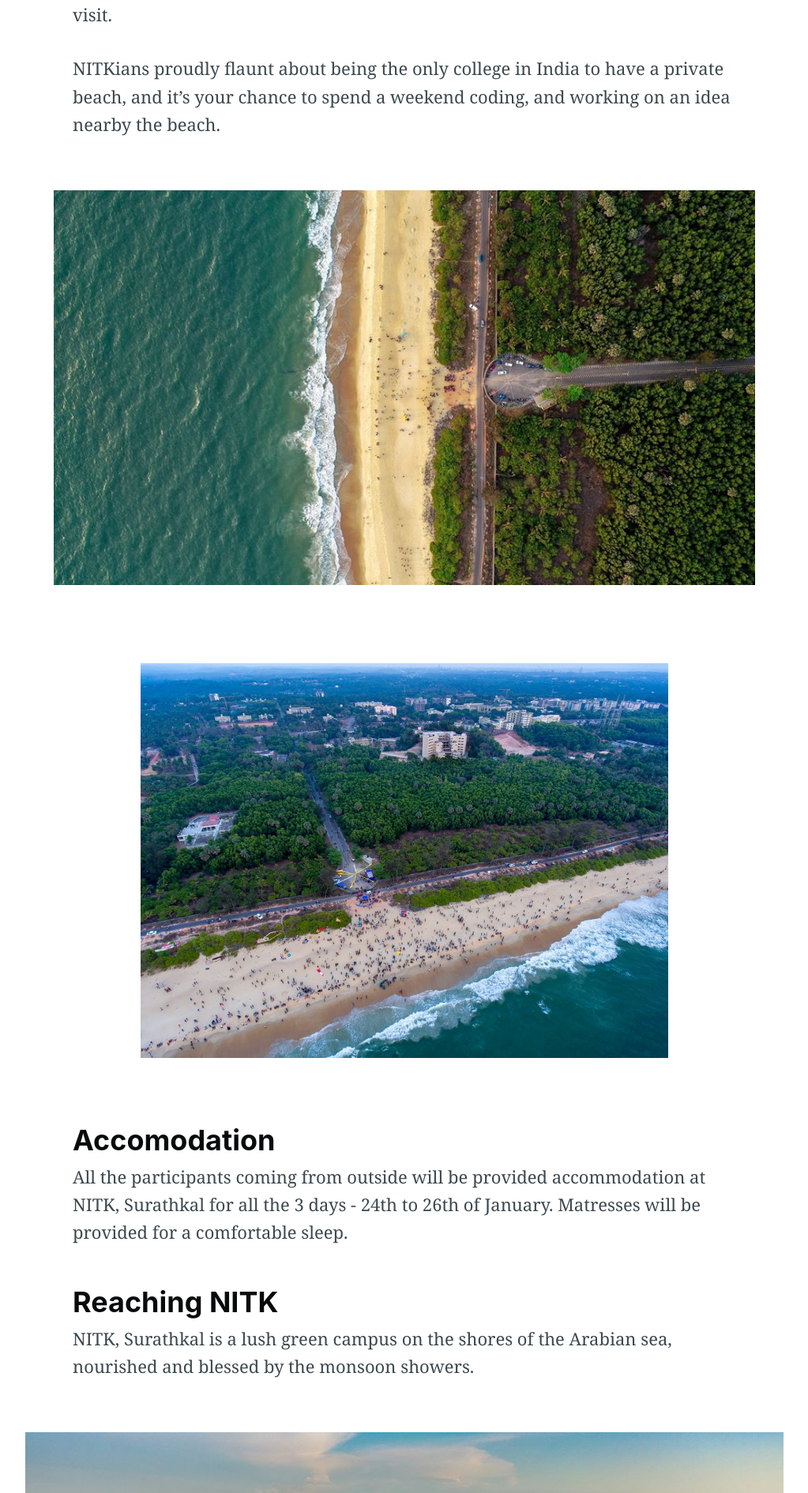
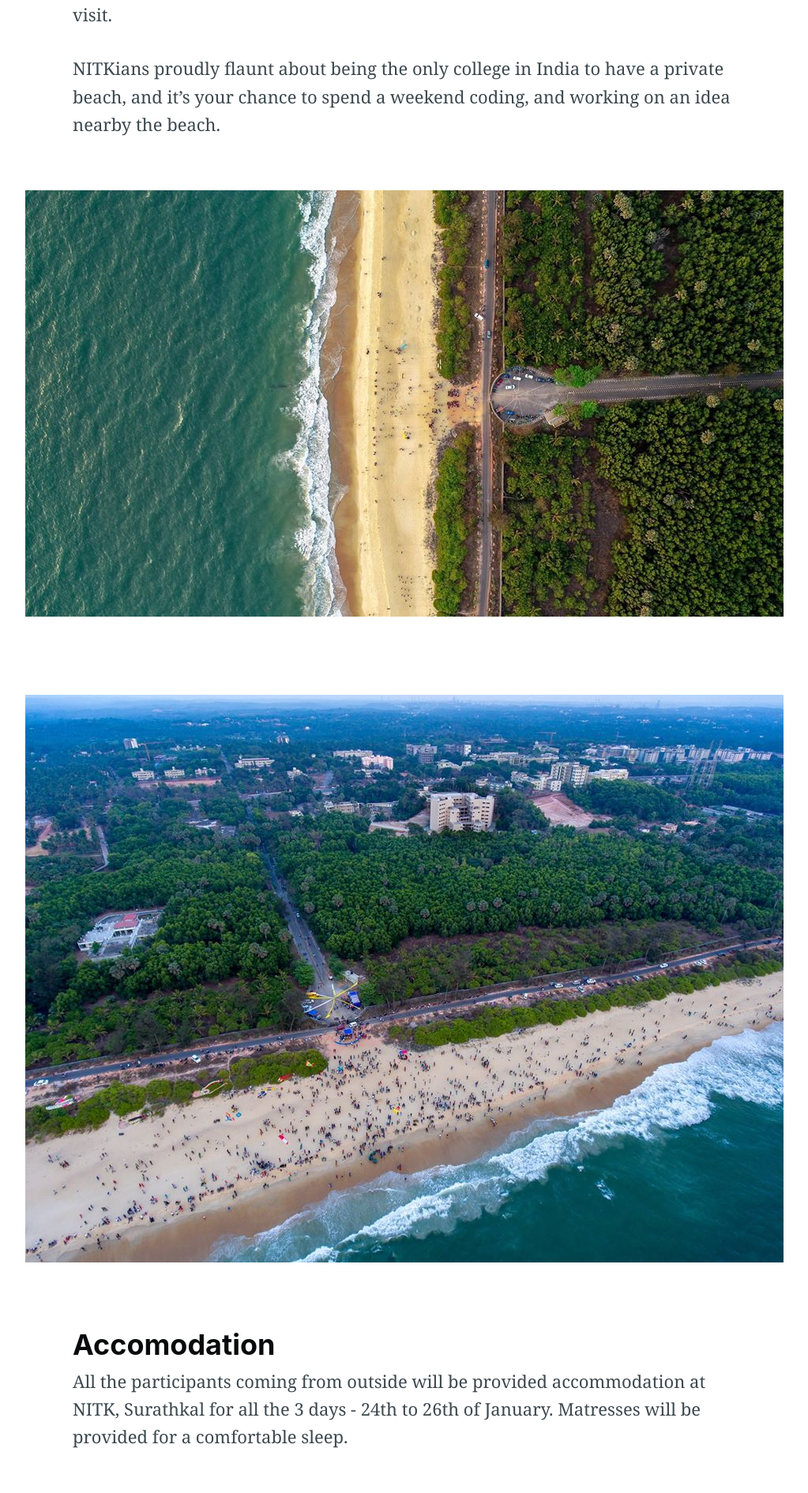
Before and after one commit to HackVerse/blog, a Jekyll site: the page built from _posts/2019-11-23-tips-for-outstation-participants.md, in a window 1280 px wide. Shown: the part 1290-3181 px from the top of the page at 79% size, without its empty margins (128-1151 px from the left). Built offline with Jekyll 4.4.1, drawn with Linux system fonts in a browser that asks for light colours; nearby versions of some CDN libraries; comment, search, counter and statistics services are not loaded.

Commit message:
Fixed image dimensions (#3)

```diff
--- a/_posts/2019-11-23-tips-for-outstation-participants.md
+++ b/_posts/2019-11-23-tips-for-outstation-participants.md
@@ -21,9 +21,9 @@ Before we proceed ahead, take a look at the beautiful campus you're going to vis
 
 NITKians proudly flaunt about being the only college in India to have a private beach, and it's your chance to spend a weekend coding, and working on an idea nearby the beach.
 
-<img src="./assets/images/nitk/aerial-beach.jpg" alt="NITK, Surathkal Beach" height="500px" />
+<img src="./assets/images/nitk/aerial-beach.jpg" alt="NITK, Surathkal Beach" height="100%" />
 
-<img src="./assets/images/nitk/aerial-kite-fest.jpg" alt="NITK, Surathkal Beach" height="500px" />
+<img src="./assets/images/nitk/aerial-kite-fest.jpg" alt="NITK, Surathkal Beach" height="100%" />
 
 
 ## Accomodation
```
